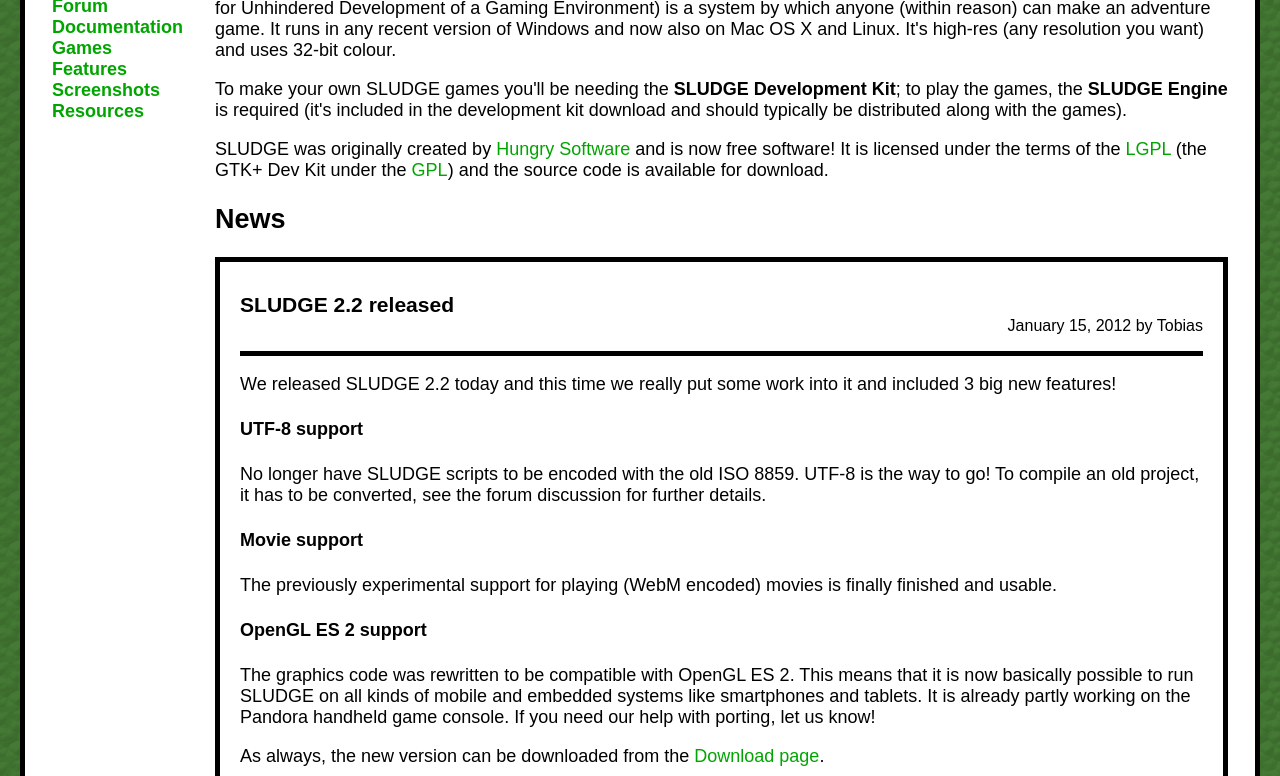
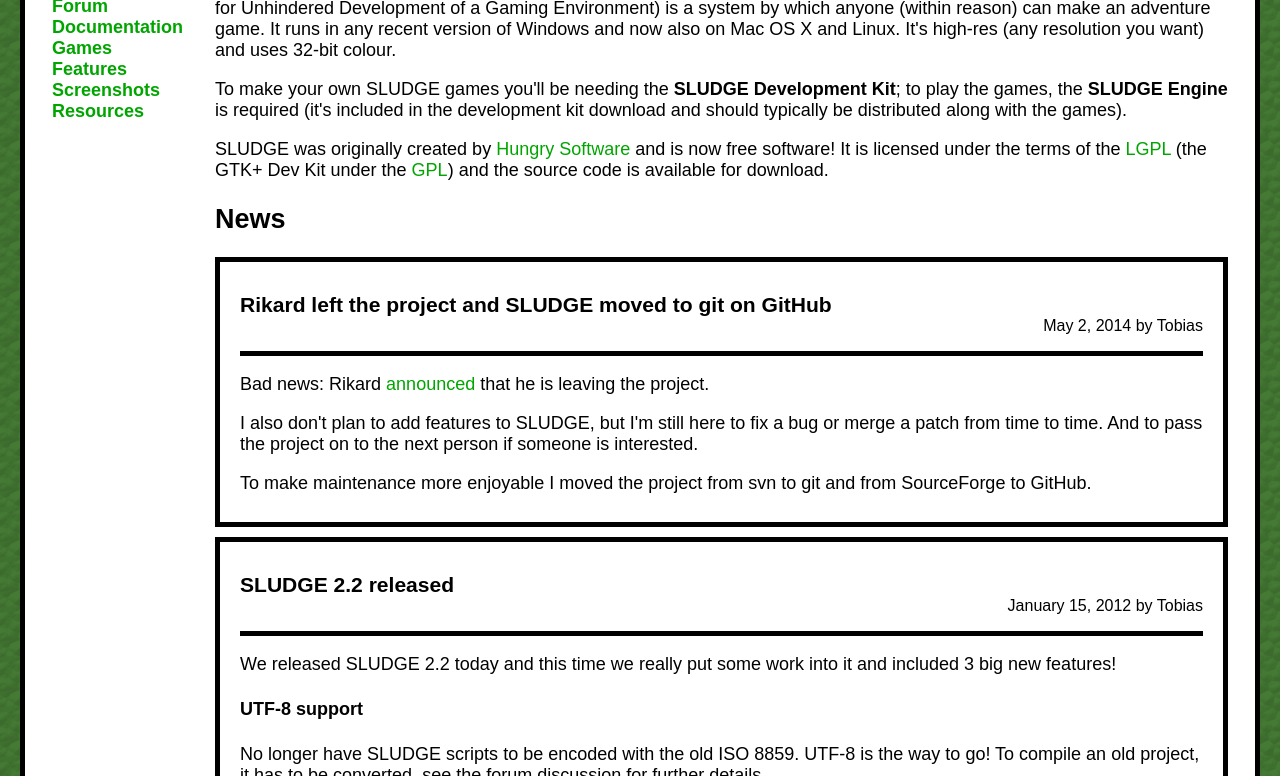
Before and after one commit to opensludge/opensludge.github.io, a plain HTML site: page index.html in a window 1280 px wide. Shown: the part 324-1100 px from the top of the page. Drawn offline with Linux system fonts and the light colour scheme.

Commit message:
Add news: Rikard left, moved to github.

```diff
--- a/index.html
+++ b/index.html
@@ -55,6 +55,18 @@ any recent version of Windows and now also on Mac OS X and Linux. It's high-res
 <p>SLUDGE was originally created by <a href="http://www.hungrysoftware.com">Hungry Software</a> and is now free software! It is licensed under the terms of the <a href="http://www.gnu.org/licenses/old-licenses/lgpl-2.1.html">LGPL</a> (the GTK+ Dev Kit under the <a href="http://www.gnu.org/licenses/gpl.html">GPL</a>) and the source code is available for download.</p>
 
 <h2 id="news">News</h2>
+
+<div class="news">
+<h3>Rikard left the project and SLUDGE moved to git on GitHub</h3>
+<p class="news-date">May 2, 2014 by Tobias</p>
+<hr>
+<p>Bad news: Rikard <a href="http://www.adventuredevelopers.com/forum/index.php?topic=5190.0">announced</a> that he is leaving the project.</p>
+
+<p>I also don't plan to add features to SLUDGE, but I'm still here to fix a bug or merge a patch from time to time.
+And to pass the project on to the next person if someone is interested.</p>
+
+<p>To make maintenance more enjoyable I moved the project from svn to git and from SourceForge to GitHub.</p>
+</div>
 
 <div class="news">
 <h3>SLUDGE 2.2 released</h3>
```
